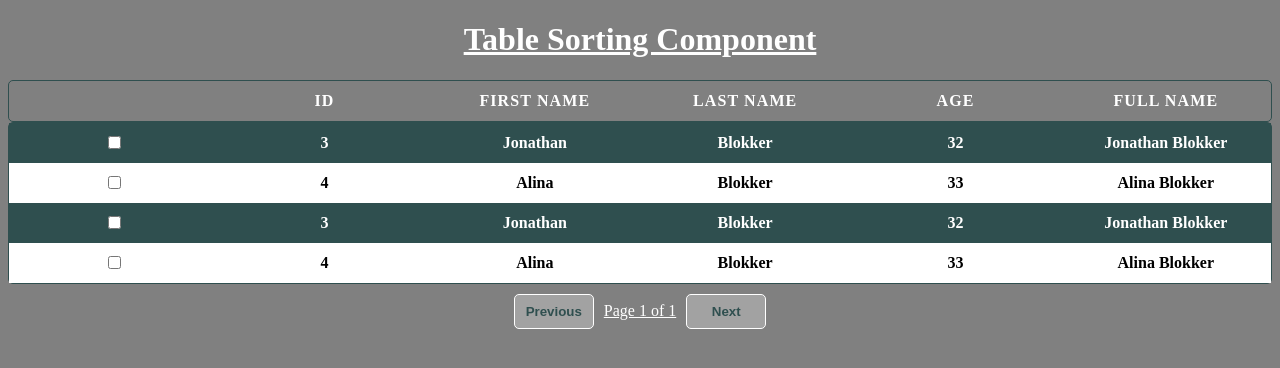
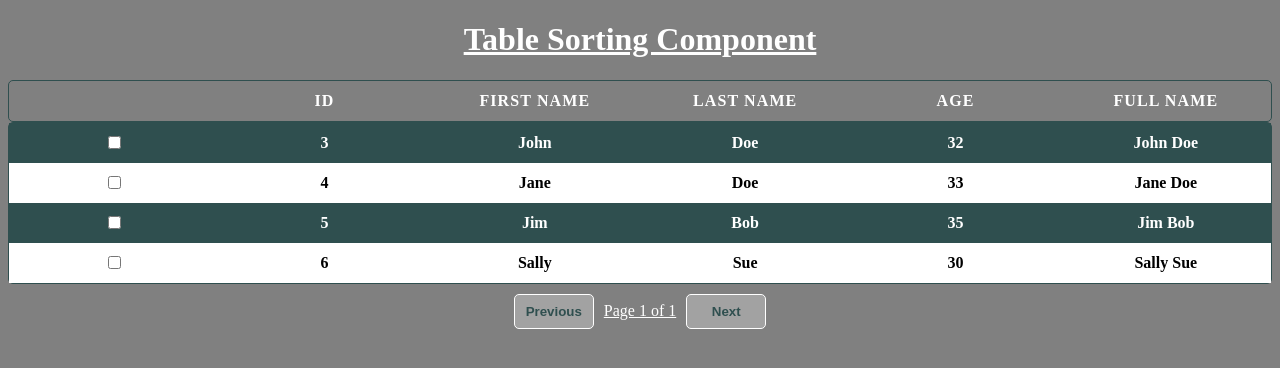
Before and after one commit to Jbblokker/table-app-view, an Angular app: page / in a window 1280 px wide. Shown: the top 368 px of the page. Built offline with nearby package versions, Linux system fonts and the light colour scheme.

Commit message:
Update table-component.component.ts

```diff
--- a/src/app/table-component/table-component.component.ts
+++ b/src/app/table-component/table-component.component.ts
@@ -11,7 +11,7 @@ export class TableComponentComponent implements OnInit {
   //These properties are to hide or to show features in the html page
   isPaginated: boolean = true;
   isCheckable: boolean = true;
-  isClicked: boolean = false;
+
 
   //pagination properties
   currentPage!: number;
@@ -29,34 +29,34 @@ export class TableComponentComponent implements OnInit {
 
   //property for the user data
   userData: Array<any> = [
-  {
-    id:'3',
-    name:'Jonathan',
-    last:'Blokker',
-    age:'32',
-    full:'Jonathan Blokker'
-  },
-  {
-    id:'4',
-    name:'Alina',
-    last:'Blokker',
-    age:'33',
-    full:'Alina Blokker'
-    },
     {
       id:'3',
-      name:'Jonathan',
-      last:'Blokker',
+      name:'John',
+      last:'Doe',
       age:'32',
-      full:'Jonathan Blokker'
+      full:'John Doe'
     },
     {
       id:'4',
-      name:'Alina',
-      last:'Blokker',
+      name:'Jane',
+      last:'Doe',
       age:'33',
-      full:'Alina Blokker'
-      },
+      full:'Jane Doe'
+    },
+    {
+      id:'5',
+      name:'Jim',
+      last:'Bob',
+      age:'35',
+      full:'Jim Bob'
+    },
+    {
+      id:'6',
+      name:'Sally',
+      last:'Sue',
+      age:'30',
+      full:'Sally Sue'
+    },
   ];
 
   constructor(
```
